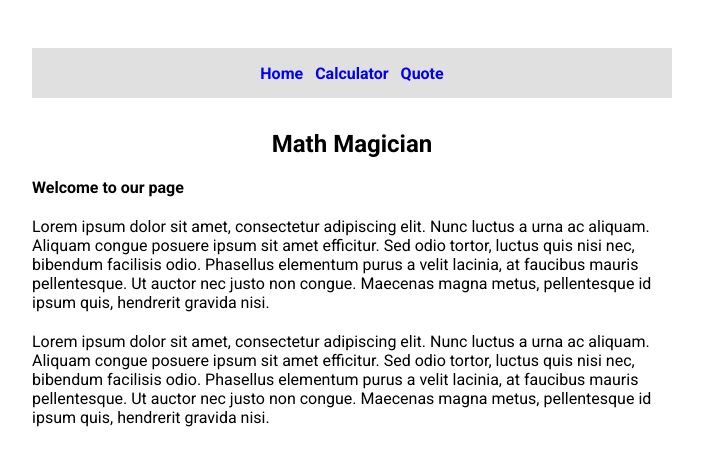
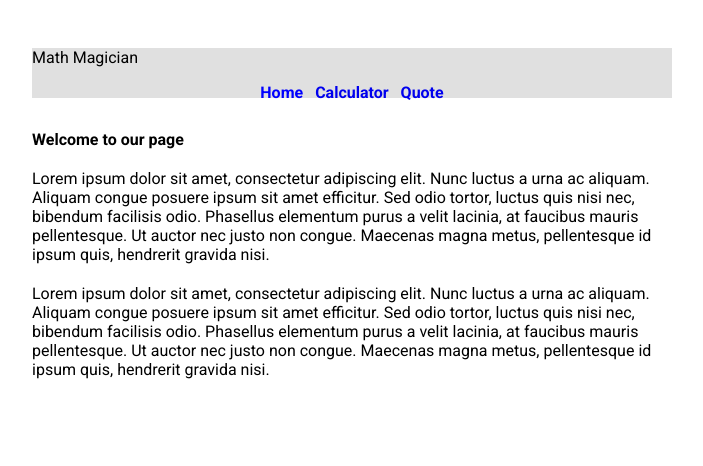
Before and after one commit to lazyCode-404/math-magicians-app, a React (Create React App) app: page / in a window 1280 px wide. Shown: the top 466 px of the page, without its empty margins (288-991 px from the left). Built offline with nearby package versions, Linux system fonts and the light colour scheme; a web font is replaced by a local one.

Commit message:
Make changes

```diff
--- a/src/components/Calculator.js
+++ b/src/components/Calculator.js
@@ -1,6 +1,14 @@
 import { useState } from 'react';
 import calculate from '../logic/calculate';
 import CalcUi from './CalcUi';
+import LogoHeader from './LogoHeader';
+
+function stateTitle() {
+  const count = 'Math Magician';
+  return <nav className="narvname">{count}</nav>;
+}
+stateTitle();
+  <LogoHeader />;
 
 const Calculator = () => {
   const [value, setValue] = useState({
--- a/src/components/Home.js
+++ b/src/components/Home.js
@@ -2,7 +2,6 @@ import React from 'react';
 
 const Home = () => (
   <div>
-    <h1 className="home-header">Math Magician</h1>
     <h4>Welcome to our page</h4>
     <p className="home-text">Lorem ipsum dolor sit amet, consectetur adipiscing elit. Nunc luctus a urna ac aliquam. Aliquam congue posuere ipsum sit amet efficitur. Sed odio tortor, luctus quis nisi nec, bibendum facilisis odio. Phasellus elementum purus a velit lacinia, at faucibus mauris pellentesque. Ut auctor nec justo non congue. Maecenas magna metus, pellentesque id ipsum quis, hendrerit gravida nisi.</p>
     <p className="home-text">Lorem ipsum dolor sit amet, consectetur adipiscing elit. Nunc luctus a urna ac aliquam. Aliquam congue posuere ipsum sit amet efficitur. Sed odio tortor, luctus quis nisi nec, bibendum facilisis odio. Phasellus elementum purus a velit lacinia, at faucibus mauris pellentesque. Ut auctor nec justo non congue. Maecenas magna metus, pellentesque id ipsum quis, hendrerit gravida nisi.</p>
--- /dev/null
+++ b/src/components/LogoHeader.js
@@ -0,0 +1,8 @@
+/* eslint-disable linebreak-style */
+import React from 'react';
+
+function stateTitle() {
+  const count = 'Math Magician';
+  return <nav className="narvname">{count}</nav>;
+}
+export default stateTitle;
--- a/src/components/Navbar.js
+++ b/src/components/Navbar.js
@@ -1,8 +1,10 @@
 import React from 'react';
 import { NavLink } from 'react-router-dom';
+import LogoHeader from './LogoHeader';
 
 const Navbar = () => (
   <nav className="navbar">
+    <LogoHeader />
     <ul>
       <li>
         <NavLink to="/" className={({ isActive }) => (isActive && 'active')}>Home</NavLink>
--- a/src/components/Quote.js
+++ b/src/components/Quote.js
@@ -1,6 +1,8 @@
+import LogoHeader from './LogoHeader';
+
 const Quote = () => (
   <div>
-    <h1 className="home-header">Math Magician</h1>
+    <LogoHeader />
     <p className="home-text">Lorem ipsum dolor sit amet, consectetur adipiscing elit. Nunc luctus a urna ac aliquam. Aliquam congue posuere ipsum sit amet efficitur. Sed odio tortor, luctus quis nisi nec, bibendum facilisis odio. Phasellus elementum purus a velit lacinia, at faucibus mauris pellentesque. Ut auctor nec justo non congue. Maecenas magna metus, pellentesque id ipsum quis, hendrerit gravida nisi.</p>
   </div>
 );
```
